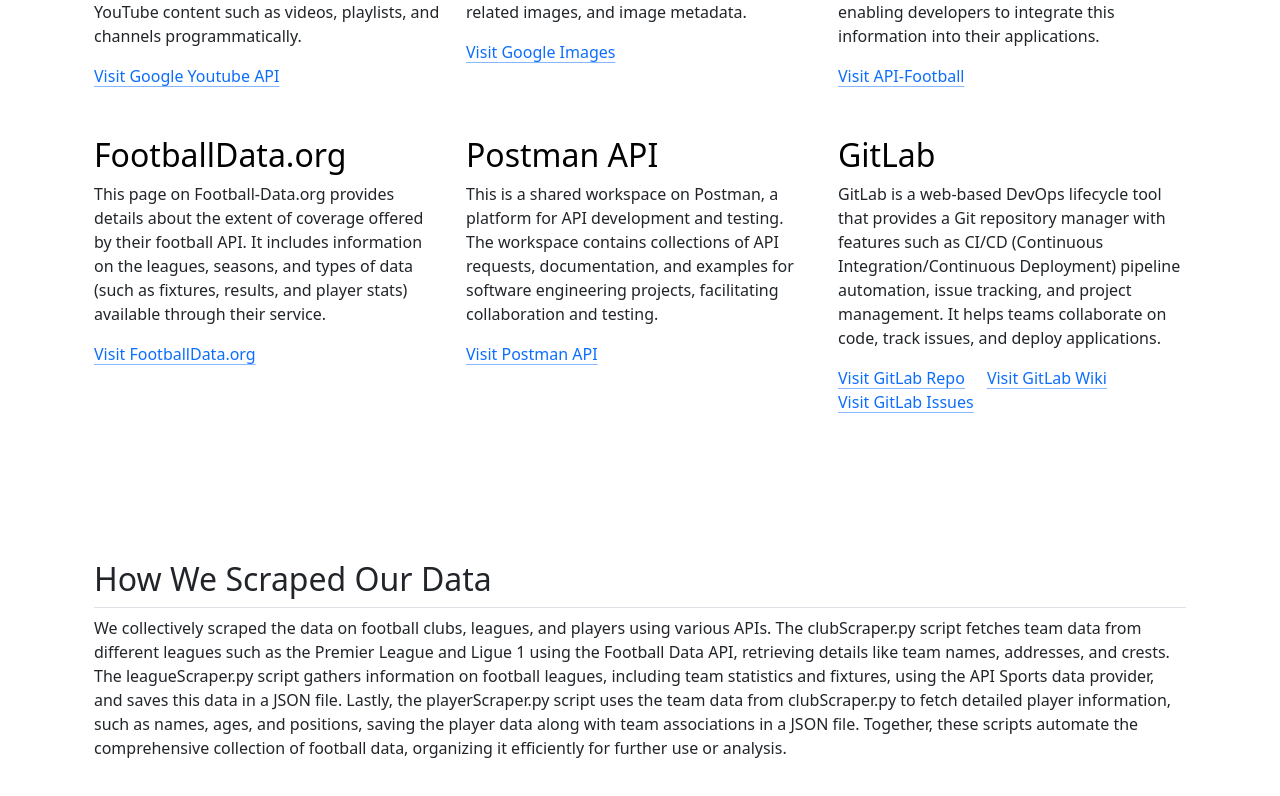
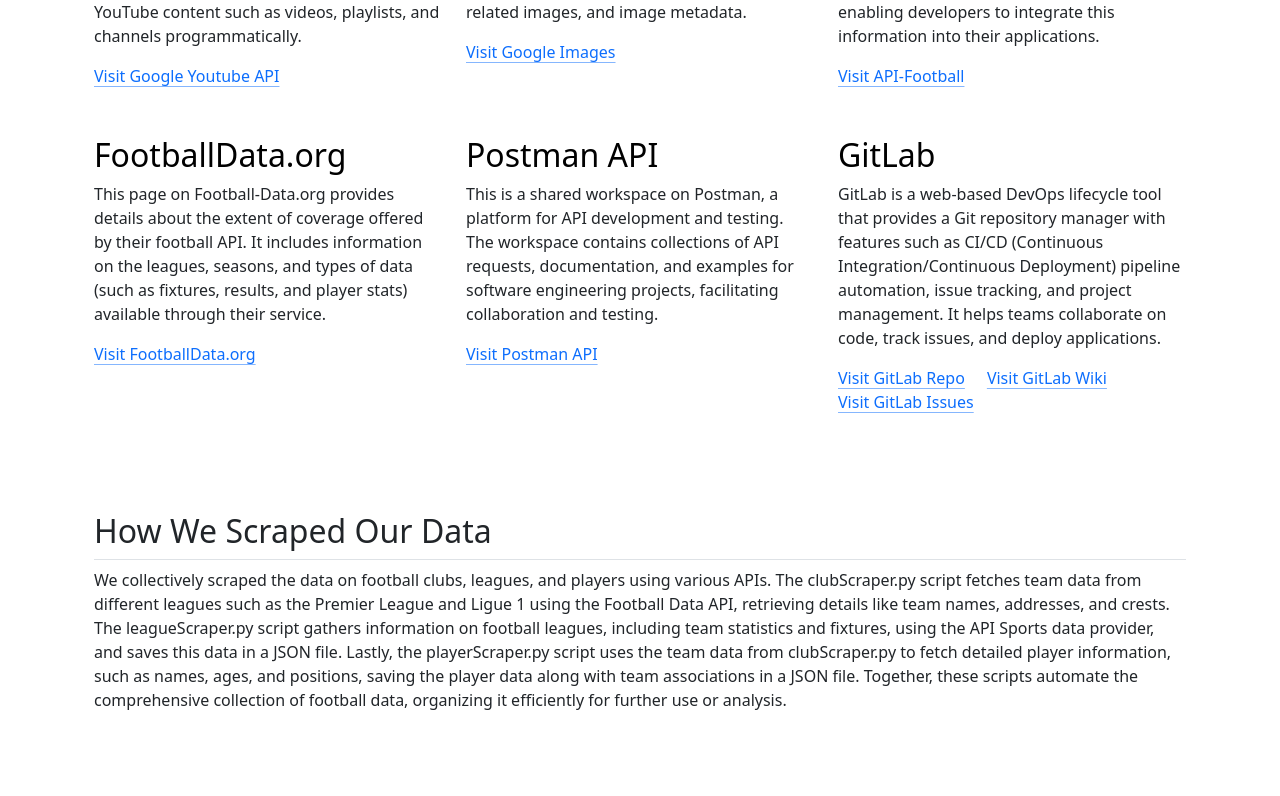
Before and after one commit to aaronjpark/hatttrick-website, a React (Create React App) app: page /about in a window 1280 px wide. Shown: the part 2135-2931 px from the top of the page. Built offline with nearby package versions, Linux system fonts and the light colour scheme; no server answers.

Commit message:
change border of about.js

```diff
--- a/src/pages/About.js
+++ b/src/pages/About.js
@@ -284,7 +284,7 @@
           </div>
         </div>
       </div>
-      <div className="container px-4 py-5" id="data-scraping">
+      <div className="container px-4 pb-5" id="data-scraping">
         <h2 className="pb-2 border-bottom">How We Scraped Our Data</h2>
         <p>
           We collectively scraped the data on football clubs, leagues, and
```
